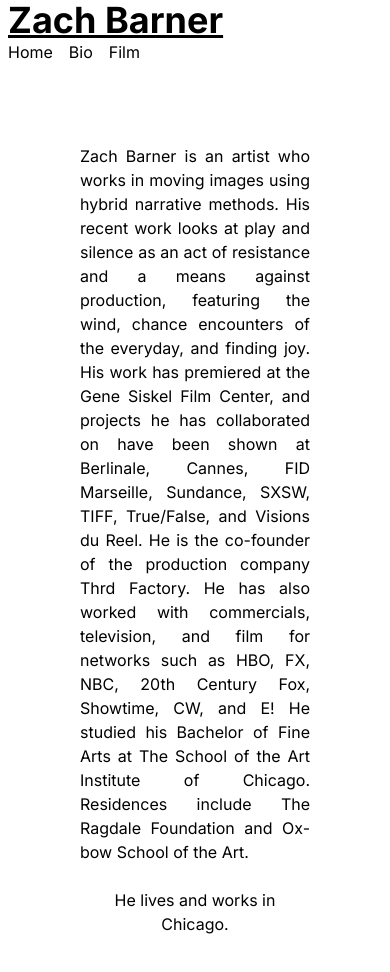
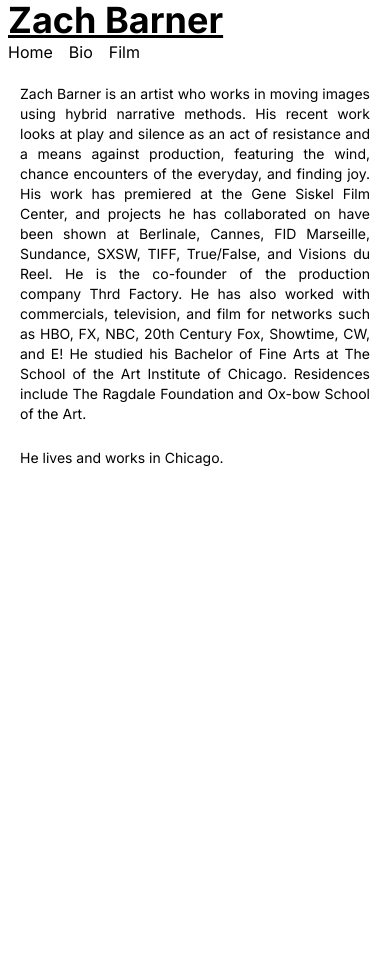
Before and after one commit to csubj/zachdotcom, a Next.js app: page /bio in a window 390 px wide. Shown: the top 972 px of the page. After the commit the page ends 844 px from the top, so only its background shows below. Built offline with nearby package versions, Linux system fonts and the light colour scheme.

Commit message:
better text and grid fmt (#81)

```diff
--- a/src/app/bio/page.tsx
+++ b/src/app/bio/page.tsx
@@ -1,7 +1,7 @@
 export default function Bio() {
   return (
-    <div className="text-center m-20">
-      <p className="text-justify">
+    <div className="text-center m-5 md:m-20">
+      <p className="text-justify  text-sm sm:text-lg">
         Zach Barner is an artist who works in moving images using hybrid
         narrative methods. His recent work looks at play and silence as an act
         of resistance and a means against production, featuring the wind, chance
@@ -16,7 +16,9 @@ export default function Bio() {
         Ox-bow School of the Art.
       </p>
       <br />
-      <p>He lives and works in Chicago.</p>
+      <p className="text-justify  text-sm sm:text-lg">
+        He lives and works in Chicago.
+      </p>
     </div>
   );
 }
--- a/src/app/films/page.tsx
+++ b/src/app/films/page.tsx
@@ -28,12 +28,12 @@ export default function Joy() {
         </div>
         {/* <Script src="https://player.vimeo.com/api/player.js"></Script> */}
       </div>
-      <div className="grid grid-cols-1 md:grid-cols-2 gap-4 p-20">
+      <div className="grid grid-cols-1 lg:grid-cols-2 gap-4 p-5 sm:p-20">
         <div>
           <FilmPhoto title="Joy" photonNum={0} />
         </div>
         <div>
-          <p className="text-justify indent-8">
+          <p className="text-justify indent-8 text-sm md:text-lg">
             Laith, whose family owns a Middle Eastern restaurant, returns to
             Chicago from New York City, where he lives as a struggling actor.
             Invited to a deep listening sonic meditation, he travels to the
@@ -51,7 +51,7 @@ export default function Joy() {
           <FilmPhoto title="Joy" photonNum={1} />
         </div>{" "}
         <div>
-          <p className="text-justify indent-8">
+          <p className="text-justify indent-8 text-sm md:text-lg">
             Told through their two perspectives, the film responds to the
             actualities of their individual lives. The film is not scripted and
             is based on a real-life couple, capturing aspects of their
@@ -63,7 +63,7 @@ export default function Joy() {
           <FilmPhoto title="Joy" photonNum={2} />
         </div>{" "}
         <div>
-          <p className="text-justify indent-8">
+          <p className="text-justify indent-8 text-sm md:text-lg">
             A document of the infrathin, as described by Marcel Duchamp, can
             only be defined through examples, exploring where the leftover
             spaces and distance between these ephemeral impressions
@@ -80,7 +80,7 @@ export default function Joy() {
           <FilmPhoto title="Joy" photonNum={3} />
         </div>{" "}
         <div>
-          <p className="text-justify indent-8">
+          <p className="text-justify indent-8 text-sm md:text-lg">
             The repetition in a film about joy brings attention to the minor
             differences of subjective experience while celebrating a sense of
             sacredness in the everyday. Silence and the wind become stars as
@@ -92,7 +92,13 @@ export default function Joy() {
         </div>
         <div>
           <FilmPhoto title="Joy" photonNum={4} />
-        </div>{" "}
+        </div>
+        <div>
+          <FilmPhoto title="Joy" photonNum={5} />
+        </div>
+        <div>
+          <FilmPhoto title="Joy" photonNum={6} />
+        </div>
       </div>
     </div>
   );
```
